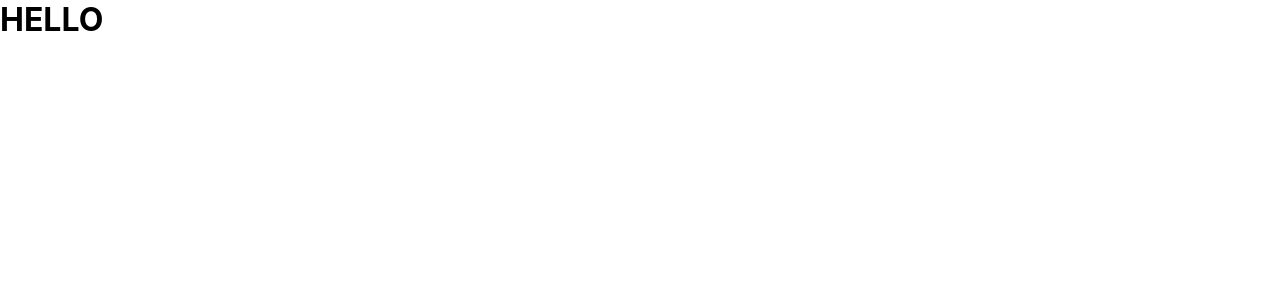
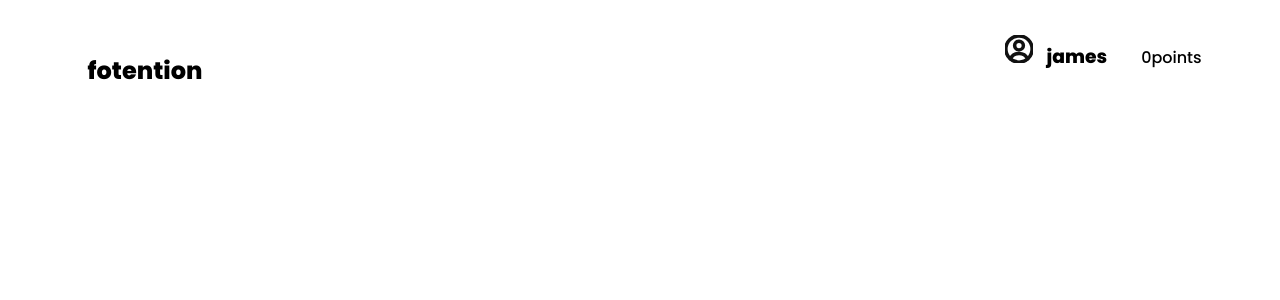
Before and after one commit to 18nguyenl/fotention, a React (Create React App) app: page / in a window 1280 px wide. Shown: the top 300 px of the page. Built offline with nearby package versions, Linux system fonts and the light colour scheme.

Commit message:
add more navbar functionality

```diff
--- a/public/index.html
+++ b/public/index.html
@@ -23,6 +23,7 @@
       Learn how to configure a non-root public URL by running `npm run build`.
     -->
     <title>fotention</title>
+    <link href="https://fonts.googleapis.com/css?family=Poppins:500,600,800" rel="stylesheet">
   </head>
   <body>
     <noscript>You need to enable JavaScript to run this app.</noscript>
--- a/src/App.js
+++ b/src/App.js
@@ -1,12 +1,11 @@
 import React, { Component } from 'react';
 import './App.css';
+import NavBar from './components/NavBar'
 
 class App extends Component {
   render() {
     return (
-      <div>
-        <h1>HELLO</h1>
-      </div>
+      <NavBar name="james"/>
     );
   }
 }
--- /dev/null
+++ b/src/NavBar.css
@@ -0,0 +1,46 @@
+.nav-bar {
+  font-family: "Poppins", sans-serif;
+  width: 100vw;
+  height: 10vh;
+}
+
+.nav-bar-points {
+  display: inline-block;
+  margin: 0 20px;
+}
+
+.nav-bar-points div {
+    display: inline-block;
+}
+
+.nav-bar-points:nth-child(2) {
+    display: inline-block;
+}
+
+.nav-bar-item {
+  margin: 0 20px;
+  padding: 5px;
+  display: inline-block;
+}
+
+.nav-bar-icon {
+  display: inline-block;
+}
+
+.nav-bar-name {
+  display: inline-block;
+  margin: 0 14px;
+}
+
+.nav-bar-profile {
+  position: absolute;
+  top: 2.2em;
+  right: 3.65em;
+}
+
+.nav-bar-title {
+  position: absolute;
+  left: 3.65em;
+  top: 2.2em;
+  font-weight: 700;
+}
--- a/src/components/NavBar.js
+++ b/src/components/NavBar.js
@@ -1,31 +1,111 @@
-import React, {Component} from "react"
+import React, { Component } from "react";
+import "../NavBar.css";
 
 // Main navbar
 export default class NavBar extends Component {
   constructor(props) {
-        super(props)
+    super(props);
+  }
 
+  render() {
+    return (
+      <nav className="nav-bar">
+        <div className="nav-bar-item">
+          <TitleLogo className="nav-bar-title" />
+        </div>
+        <div className="nav-bar-item">
+          <User name={this.props.name} />
+        </div>
+      </nav>
+    );
   }
 }
 
 // The Gradient Title Logo
 class TitleLogo extends Component {
-
+  render() {
+    return <h2 className="nav-bar-title">fotention</h2>;
+  }
 }
 
 // Specifically Properties of the User text and icon
 class User extends Component {
-
+  render() {
+    return (
+      <div className="nav-bar-profile">
+        <div className="nav-bar-icon">
+          <svg
+            xmlns="http://www.w3.org/2000/svg"
+            viewBox="0 0 16 16"
+            stroke="none"
+            width="28"
+            height="28"
+          >
+            <title>circle 08</title>
+            <g
+              class="nc-icon-wrapper"
+              stroke-width="2"
+              fill="#111111"
+              stroke="#111111"
+            >
+              <circle
+                cx="8"
+                cy="6"
+                r="2.5"
+                fill="none"
+                stroke-linecap="round"
+                stroke-linejoin="round"
+                data-cap="butt"
+                data-color="color-2"
+              />{" "}
+              <path
+                d="M12.953,13.621a5.491,5.491,0,0,0-9.906,0"
+                fill="none"
+                stroke-linecap="round"
+                stroke-linejoin="round"
+                data-cap="butt"
+                data-color="color-2"
+              />{" "}
+              <circle
+                cx="8"
+                cy="8"
+                r="7.5"
+                fill="none"
+                stroke="#111111"
+                stroke-linecap="round"
+                stroke-linejoin="round"
+                data-cap="butt"
+              />
+            </g>
+          </svg>
+        </div>
+        <div className="nav-bar-name">
+          <h3>{this.props.name}</h3>
+        </div>
+        <div className="nav-bar-points">
+          <Points />
+        </div>
+        <div />
+      </div>
+    );
+  }
 }
 
 // User point value that dynamically updates based on server
 class Points extends Component {
   constructor(props) {
-        super(props)
+    super(props);
     this.state = {
-            pointVal = 0,
+      pointVal: 0
     };
   }
 
-
+  render() {
+    return (
+        <div>
+            <div>{this.state.pointVal}</div>
+            <div>points</div>
+        </div>
+        );
   }
+}
```
Also changed, not shown: src/img/user.svg (added). Lines whose indentation alone changed are shown as unchanged.
